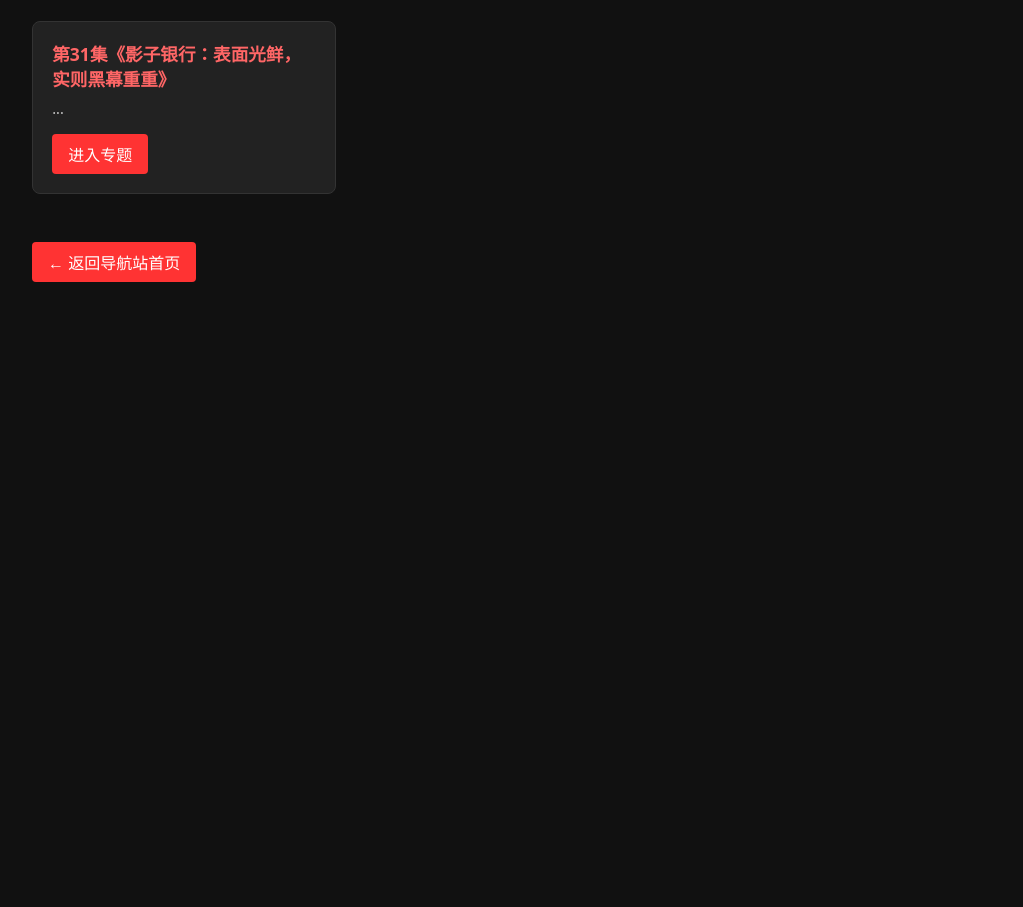
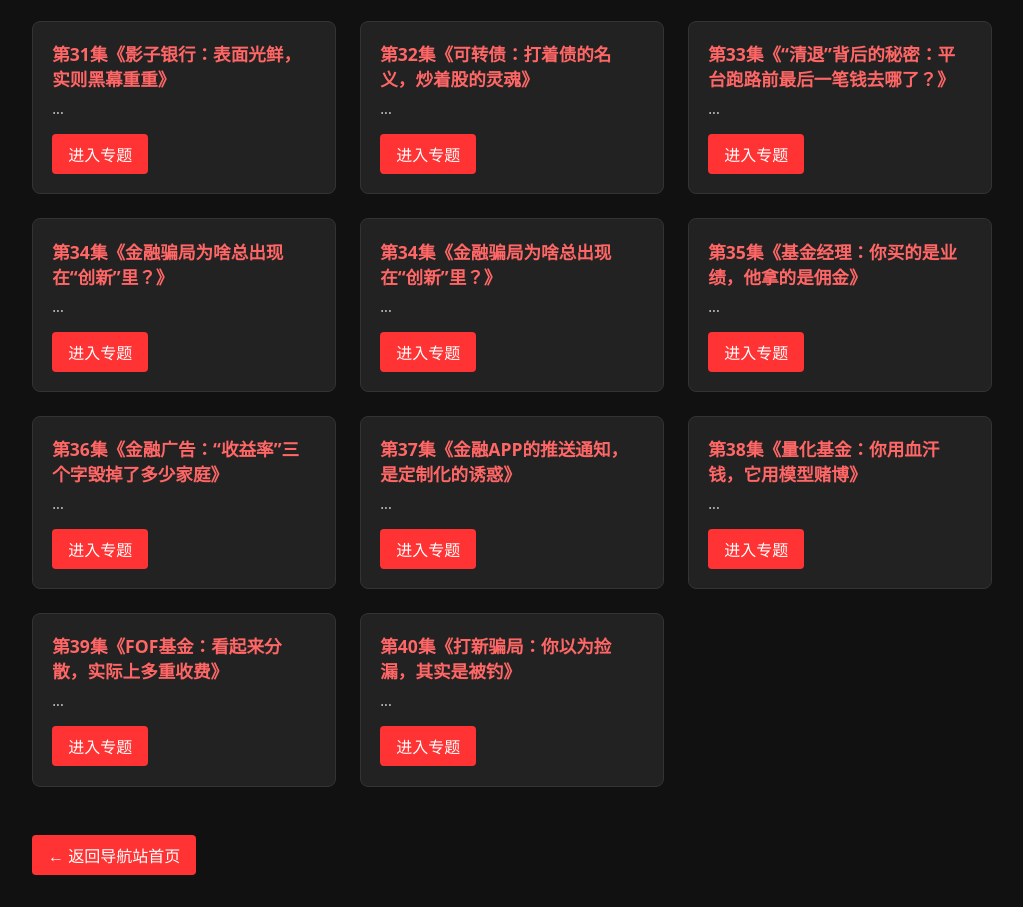
Before and after one commit to zhihojk/Repository-secret, a plain HTML site: page 🇪🇸/index.html in a window 1280 px wide. Shown: the part 810-1717 px from the top of the page, without its empty margins (128-1151 px from the left). Before the commit the page ends 1124 px from the top, so only its background shows below. Drawn offline with Linux system fonts and the light colour scheme.

Commit message:
Add files via upload

```diff
--- a/🇪🇸/index.html
+++ b/🇪🇸/index.html
@@ -114,13 +114,13 @@
       <div class="card">
         <div class="card-title">第29集《金融KOL直播，是伪装成建议的精准收割》</div>
         <div class="card-desc">...</div>
-        <a class="button" href="kol.html">进入专题</a>
+        <a class="button" href="https://upbeat-innovation-954.notion.site/29-KOL-1fcc80021c8f803488d4e3c8722068be">进入专题</a>
       </div>
 
       <div class="card">
         <div class="card-title">第30集《P2P从未死去，只是换了名字》</div>
         <div class="card-desc">...</div>
-        <a class="button" href="p2p.html">进入专题</a>
+        <a class="button" href="https://upbeat-innovation-954.notion.site/30-P2P-1fcc80021c8f808cae7cd6ef543fba56">进入专题</a>
       </div>
 
     <div class="card">
@@ -129,7 +129,61 @@
         <a class="button" href="https://upbeat-innovation-954.notion.site/1fcc80021c8f80f6a456f07e510b199c">进入专题</a>
       </div>
 
+ <div class="card">
+        <div class="card-title">第32集《可转债：打着债的名义，炒着股的灵魂》</div>
+        <div class="card-desc">...</div>
+        <a class="button" href="https://upbeat-innovation-954.notion.site/32-1fcc80021c8f8097a857d93c326bddee">进入专题</a>
+      </div>
+<div class="card">
+        <div class="card-title">第33集《“清退”背后的秘密：平台跑路前最后一笔钱去哪了？》</div>
+        <div class="card-desc">...</div>
+        <a class="button" href="https://upbeat-innovation-954.notion.site/33-1fcc80021c8f80cca25be52e1b0a7d42">进入专题</a>
+      </div>
+<div class="card">
+        <div class="card-title">第34集《金融骗局为啥总出现在“创新”里？》</div>
+        <div class="card-desc">...</div>
+        <a class="button" href="https://upbeat-innovation-954.notion.site/34-1fcc80021c8f80deb9b1fe53d0bd7a73">进入专题</a>
+      </div>
 
+<div class="card">
+        <div class="card-title">第34集《金融骗局为啥总出现在“创新”里？》</div>
+        <div class="card-desc">...</div>
+        <a class="button" href="https://upbeat-innovation-954.notion.site/34-1fcc80021c8f80deb9b1fe53d0bd7a73">进入专题</a>
+      </div>
+
+<div class="card">
+        <div class="card-title">第35集《基金经理：你买的是业绩，他拿的是佣金》</div>
+        <div class="card-desc">...</div>
+        <a class="button" href="https://upbeat-innovation-954.notion.site/35-1fcc80021c8f80c6a579e10f63adc77a">进入专题</a>
+      </div>
+
+
+<div class="card">
+        <div class="card-title">第36集《金融广告：“收益率”三个字毁掉了多少家庭》</div>
+        <div class="card-desc">...</div>
+        <a class="button" href="https://upbeat-innovation-954.notion.site/36-1fcc80021c8f80a79336f4f59efae126?pvs=74">进入专题</a>
+      </div>
+<div class="card">
+        <div class="card-title">第37集《金融APP的推送通知，是定制化的诱惑》</div>
+        <div class="card-desc">...</div>
+        <a class="button" href="https://upbeat-innovation-954.notion.site/37-APP-1fcc80021c8f807ca860f27de4fb036b">进入专题</a>
+      </div>
+
+<div class="card">
+        <div class="card-title">第38集《量化基金：你用血汗钱，它用模型赌博》</div>
+        <div class="card-desc">...</div>
+        <a class="button" href="https://upbeat-innovation-954.notion.site/1fcc80021c8f80c8a0d1feda33a2f2a9">进入专题</a>
+      </div>
+<div class="card">
+        <div class="card-title">第39集《FOF基金：看起来分散，实际上多重收费》</div>
+        <div class="card-desc">...</div>
+        <a class="button" href="https://upbeat-innovation-954.notion.site/39-FOF-1fcc80021c8f80a99b58cc64f3e44070">进入专题</a>
+      </div>
+<div class="card">
+        <div class="card-title">第40集《打新骗局：你以为捡漏，其实是被钓》</div>
+        <div class="card-desc">...</div>
+        <a class="button" href="https://upbeat-innovation-954.notion.site/40-1fcc80021c8f80ed940ee7b93dfa22ef">进入专题</a>
+      </div>
     </div>
     <div style="margin-top:2rem;">
       <a href="/index.html" class="button">← 返回导航站首页</a>
```
